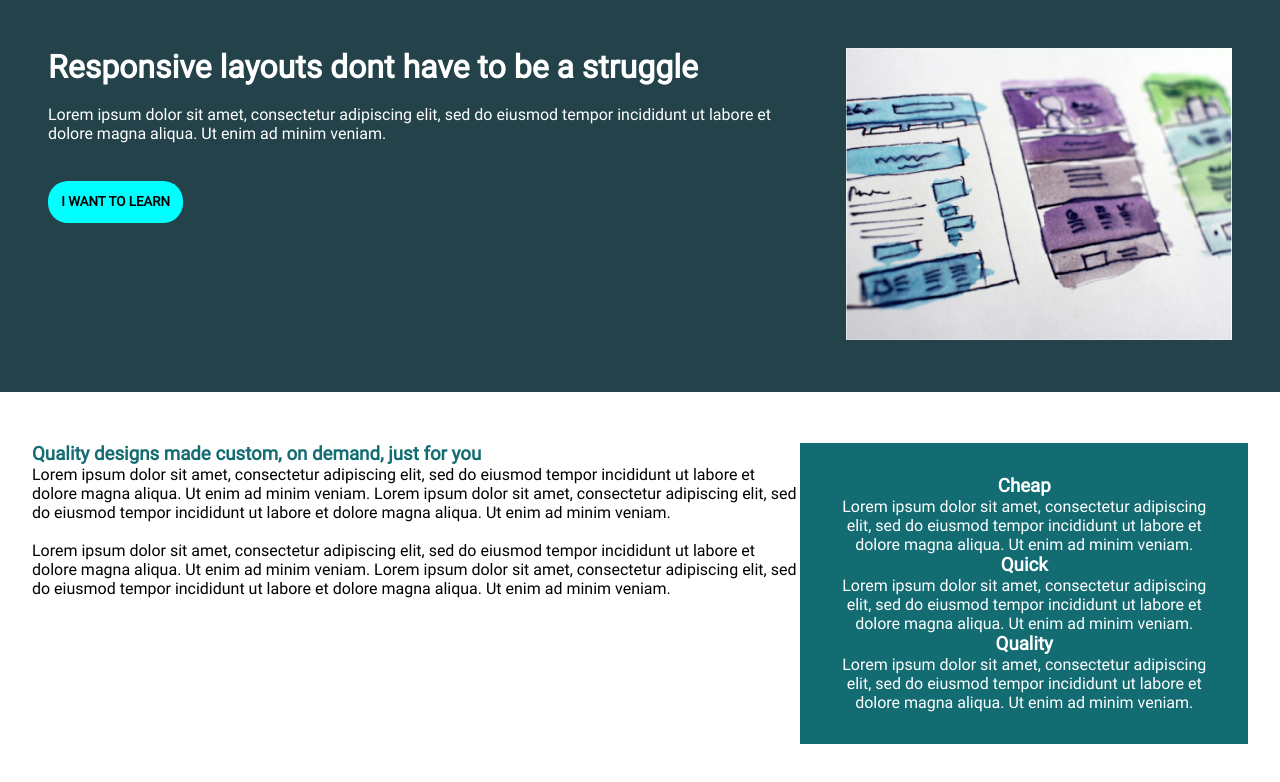
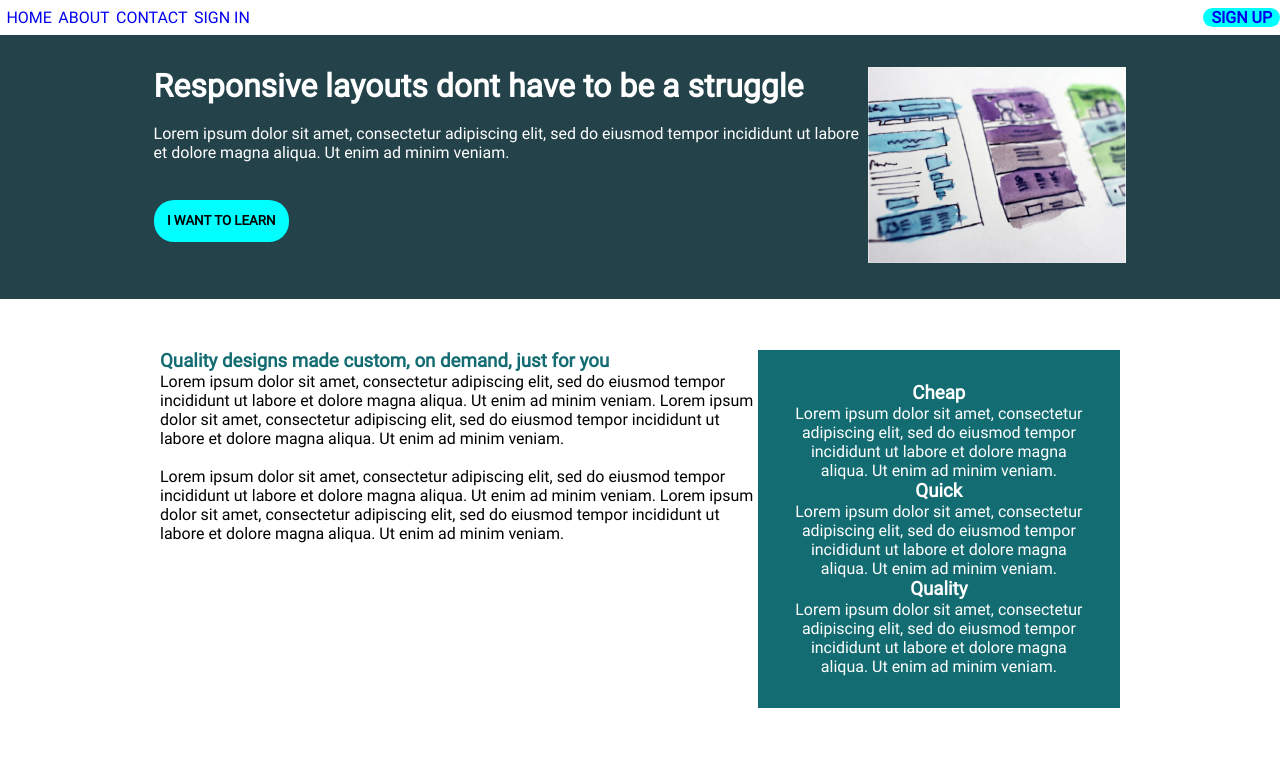
Before and after one commit to AdnanOlarmmi/FlexBoxMastering, a plain HTML site: page index.html in a window 1280 px wide. Drawn offline with Linux system fonts and the light colour scheme.

Commit message:
navigation bar using flexbox

```diff
--- a/index.html
+++ b/index.html
@@ -20,18 +20,30 @@
         <a href="#">upgrade your browser</a> to improve your experience.
       </p>
     <![endif]-->
-    <div class="container">
-      <div class="container__content    top">
+    <nav>
+      <div class="containe">
+        <ul class="nav__list">
+          <li class="nav__item"><a href="#">HOME</a></li>
+          <li class="nav__item"><a href="#">ABOUT</a></li>
+          <li class="nav__item"><a href="#">CONTACT</a></li>
+          <li class="nav__item"><a href="#">SIGN IN</a></li>
+          <li class="nav__item nav__item--active "><a href="#">SIGN UP</a></li>
+        </ul>
+      </div>
+    </nav>
+    <div class="hero">
+      <div class="row container">
+        <div class="container__content top">
           <h1 class="container__title">
             Responsive layouts dont have to be a struggle
           </h1>
-        <br>
+          <br />
           <p class="container__paragraph">
             Lorem ipsum dolor sit amet, consectetur adipiscing elit, sed do
-          eiusmod tempor incididunt ut labore et dolore magna aliqua. Ut enim ad
-          minim veniam.
+            eiusmod tempor incididunt ut labore et dolore magna aliqua. Ut enim
+            ad minim veniam.
           </p>
-        <br><br>
+          <br /><br />
           <button>
             <p class="container__button__content">I WANT TO LEARN</p>
           </button>
@@ -40,13 +52,15 @@
           <img src="img/hero-img.jpg" alt="" />
         </div>
       </div>
-    <br>
-    <section class="section">
+    </div>
+    <br />
+    <section class="section container">
       <div class="container__content section">
         <div class="section__left">
           <h3 class="section__left__title">
             Quality designs made custom, on demand, just for you
           </h3>
+
           <p class="section__left__paragraph paragraph1">
             Lorem ipsum dolor sit amet, consectetur adipiscing elit, sed do
             eiusmod tempor incididunt ut labore et dolore magna aliqua. Ut enim
@@ -72,6 +86,7 @@
               enim ad minim veniam.
             </p>
           </div>
+
           <div class="section__right__quick">
             <h3 class="section__right__titles quick">Quick</h3>
             <p class="section__right__titles">
@@ -80,6 +95,7 @@
               enim ad minim veniam.
             </p>
           </div>
+
           <div class="section__right__quality">
             <h3 class="section__right__titles quality">Quality</h3>
             <p class="section__right__titles">
--- a/style.css
+++ b/style.css
@@ -14,23 +14,47 @@
     font-family: Roboto;
 
 }
+
+.nav__list{
+    list-style: none;
+    display: flex;
+    justify-content: flex-start;
+    margin: .5em 0;
+
+}
+.nav__item{
+    margin-left: .4em;
+}
+.nav__item--active{
+    background-color: aqua;
+    padding: 0 .5em;
+    border-radius: 20px;
+    border: transparent;
+    font-weight: bold;
+    margin-left: auto;
+}
+a{
+    text-decoration: none;
+}
 .container{
+    width: 80%;
+    max-width: 1100px;
+    margin: 0 auto;
+}
+.hero{
+    background-color: #23424A;
+    color: white;
+    padding: 2em;
+}
+.row{
     display: flex;
     justify-content: space-between;
-    background-color: #23424A;
-    color: white;
-    padding: 3em;
-
-
 }
 img{
 
     max-width: 100%;
 }
-.top{
-    width: 80%;
-    max-width: 750px;
-}
+
 button{
     background-color: aqua;
     padding: 1em;
```
Lines whose indentation alone changed are shown as unchanged.
